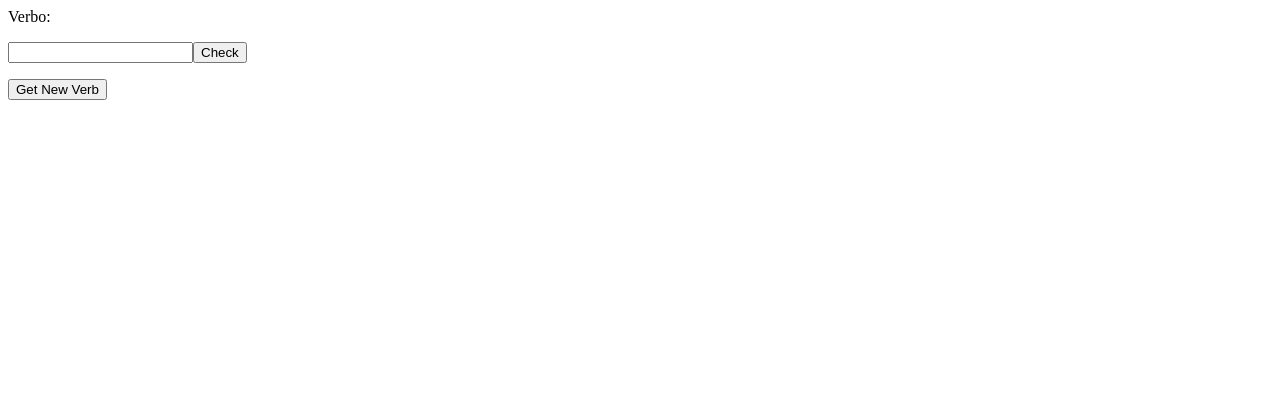
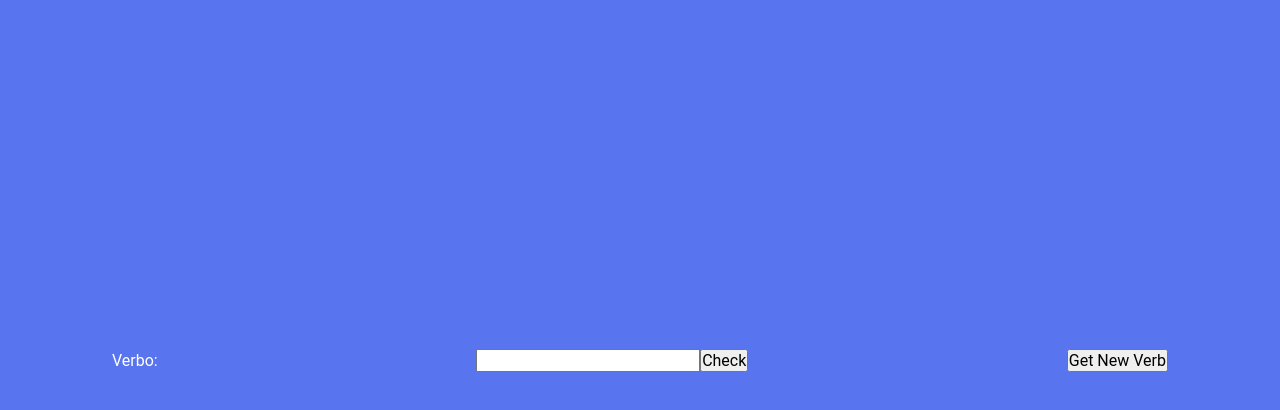
Before and after one commit to flaviobvds/conjuguons, a Next.js app: page / in a window 1280 px wide. Shown: the top 410 px of the page. Built offline with nearby package versions, Linux system fonts and the light colour scheme.

Commit message:
begin styling

```diff
--- a/package.json
+++ b/package.json
@@ -14,14 +14,13 @@
     "@types/react": "18.0.27",
     "@types/react-dom": "18.0.10",
     "@vercel/node": "^2.9.0",
-    "axios": "^1.3.2",
     "eslint-config-next": "13.1.4",
     "french-verbs": "^4.2.6",
     "french-verbs-lefff": "^2.2.6",
-    "mongodb": "^5.0.0",
     "next": "13.1.4",
     "react": "18.2.0",
     "react-dom": "18.2.0",
+    "sass": "^1.58.0",
     "typescript": "4.9.4"
   },
   "devDependencies": {
--- a/src/pages/_app.tsx
+++ b/src/pages/_app.tsx
@@ -1,4 +1,6 @@
 import type { AppProps } from 'next/app'
+
+import '../styles/global.scss'
 
 export default function App({ Component, pageProps }: AppProps) {
   return <Component {...pageProps} />
--- a/src/pages/api/getVerbs.ts
+++ /dev/null
@@ -1,36 +0,0 @@
-import { VercelRequest, VercelResponse } from "@vercel/node"
-import axios from 'axios';
-import { MongoClient, Db } from "mongodb";
-
-let cachedDB: Db | null = null;
-
-// Create a new MongoClient
-async function connectToDatabase() {
-    if (cachedDB) {
-        return cachedDB;
-    }
-
-    const client = new MongoClient(process.env.MONGODB_URI!);
-    await client.connect();
-
-    const db = client.db("verbs")
-    cachedDB = db;
-
-    return db;
-}
-
-
-export default async (request: VercelRequest, response: VercelResponse) => {
-
-    const db = await connectToDatabase();
-    const collection = db.collection('verbslist');
-
-    const cursor = collection.aggregate([
-        { $sample: { size: 1 } }
-    ]);
-
-    const verb = await cursor.next();
-
-    return response.json(verb);
-
-}
--- /dev/null
+++ b/src/pages/home.module.scss
@@ -0,0 +1,14 @@
+.contentContainer{
+    max-width: 1120px;
+    margin: 0 auto;
+    padding: 0 2rem;
+    height: calc(100vh - 5rem);
+
+    display: flex;
+    align-items: center;
+    justify-content: space-between;
+
+    button: {
+        background-color: #000000;
+    }
+}
--- a/src/pages/index.tsx
+++ b/src/pages/index.tsx
@@ -1,14 +1,14 @@
 import Head from 'next/head'
 import { FormEvent, useState, useEffect } from "react";
-import axios from 'axios';
+
 import verblist from '../verblist.json';
 const FrenchVerbs = require('french-verbs');
 const Lefff = require('french-verbs-lefff/dist/conjugations.json');
 
+import { CheckButton } from "@/components/CheckButton";
+import { VerbsInfo } from 'french-verbs-lefff';
 
-import { CheckButton } from "@/components/CheckButton";
-import { Verb } from './interfaces/verbInterface';
-import { VerbsInfo } from 'french-verbs-lefff';
+import styles from './home.module.scss'
 
 interface Question {
     verb: string,
@@ -43,10 +43,8 @@ export default function Home() {
     }
 
     async function handleGetNewVerb() {
-        setVerb(getRandomVerb('top50verbs'))
+        setVerb(getRandomVerb('top25verbs'))
 
-        //await axios.get('/api/getVerbs').then((response) => setVerb(response.data));
-        //console.log(verblist.top25verbs);
     }
 
     return (
@@ -55,22 +53,27 @@ export default function Home() {
                 <title>Conjuguons!</title>
             </Head>
 
+            <main className={styles.contentContainer}>
                 Verbo: {verb ?? ''}
-            <p/>
+                <p />
 
                 <form onSubmit={handleSubmitAnswer}>
                     <input
                         onChange={e => setAnswer(e.target.value)}
                     />
-                <CheckButton/>
+                    <CheckButton />
                 </form>
-            <p/>
+
+                <p />
+
                 <button
                     type="button"
                     onClick={handleGetNewVerb}
                 >
                     Get New Verb
                 </button>
+
+            </main>
         </>
     )
 }
--- /dev/null
+++ b/src/styles/global.scss
@@ -0,0 +1,44 @@
+* {
+    margin: 0;
+    padding: 0;
+    box-sizing: border-box;
+}
+
+:root {
+    --white: #FFFFFF;
+
+    --gray-100: #e1e1e6;
+    --blue: #3557ebd2;
+
+
+}
+
+@media (max-width: 1080px) {
+    html {
+        font-size: 93.75%;
+    }
+}
+
+@media (max-width: 720px) {
+    html {
+        font-size: 87.5%;
+    }
+}
+
+body {
+    background: var(--blue);
+    color: var(--white);
+}
+
+body, input, textarea, select, button {
+    font: 400 1rem "Roboto", sans-serif;
+}
+
+button {
+    cursor: pointer;
+}
+
+a {
+    color: inherit;
+    text-decoration: none;
+}
```
Also changed, not shown: src/pages/interfaces/verbInterface.ts (deleted, +0 -47 lines), src/pages/test.tsx (+4 -8 lines), 1 other file (tests, documents, lock files or other folders). Lines whose indentation alone changed are shown as unchanged.
